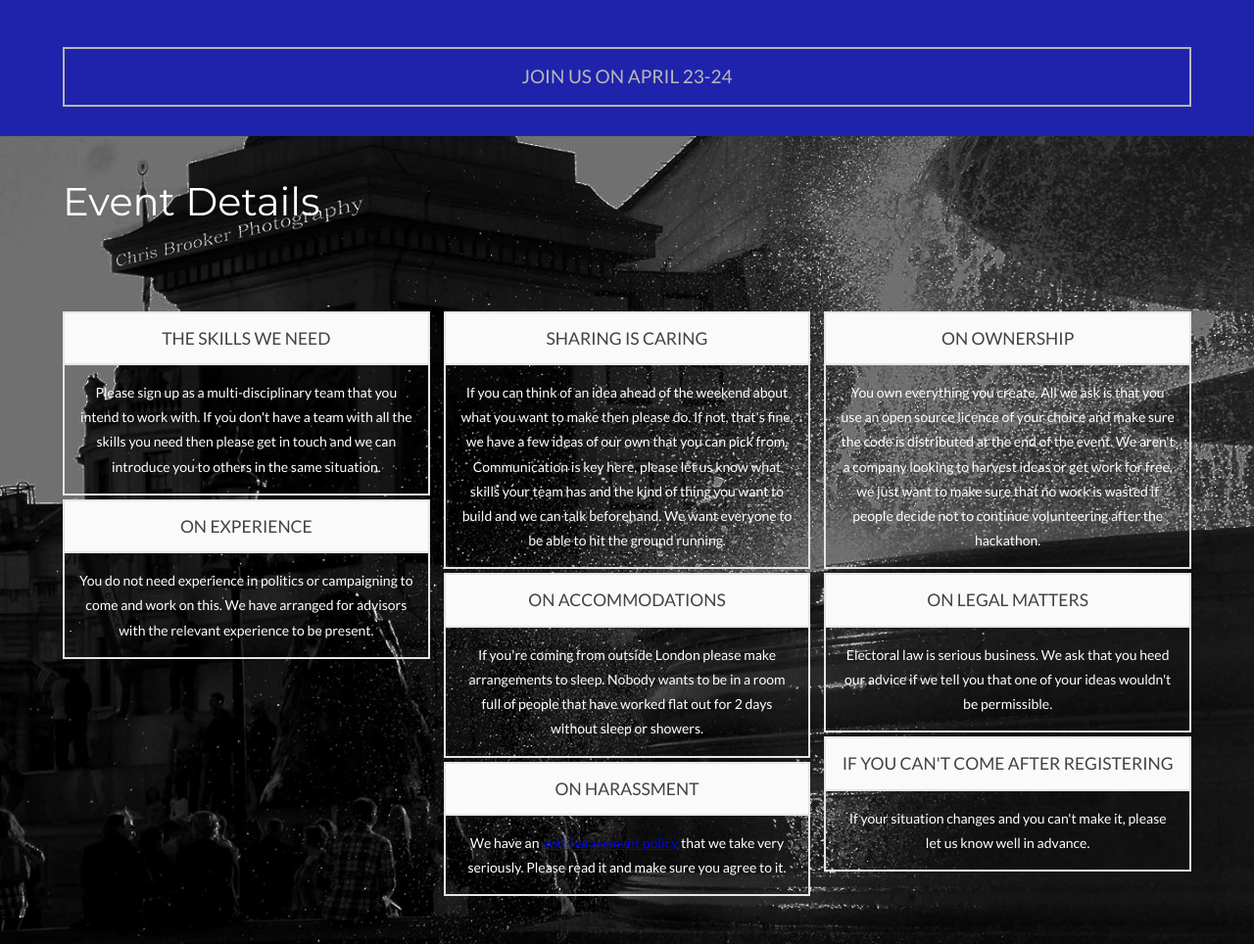
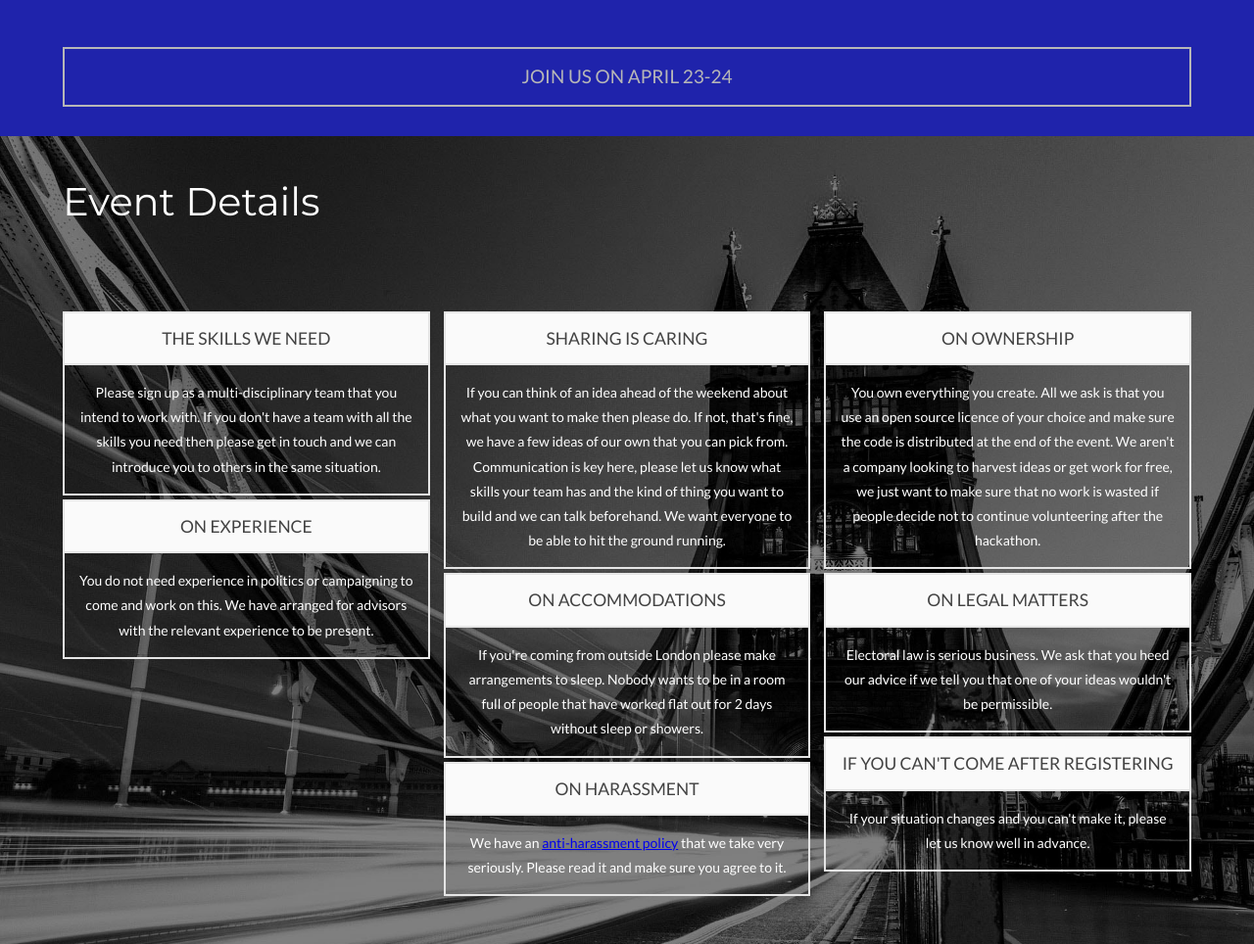
Before and after one commit to MatthewWilkes/hackthevote.hackeurope.uk, a website: page index.html in a window 1280 px wide. Shown: the part 2920-3884 px from the top of the page at 98% size. Drawn offline with nearby package versions, Linux system fonts and the light colour scheme.

Commit message:
switch event info background image to towerbridge

```diff
--- a/style/style.scss
+++ b/style/style.scss
@@ -109,7 +109,7 @@ h1, h2, h3, h4, h5, h6 {
   }
 
   &.event-info {
-    background-image: url(../assets/trafalgar.jpg);
+    background-image: url(../assets/towerbridge.jpg);
     background-position: center;
     background-size: cover;
   }
```
Also changed, not shown: assets/towerbridge.jpg (added), stylesheets/style.css.
